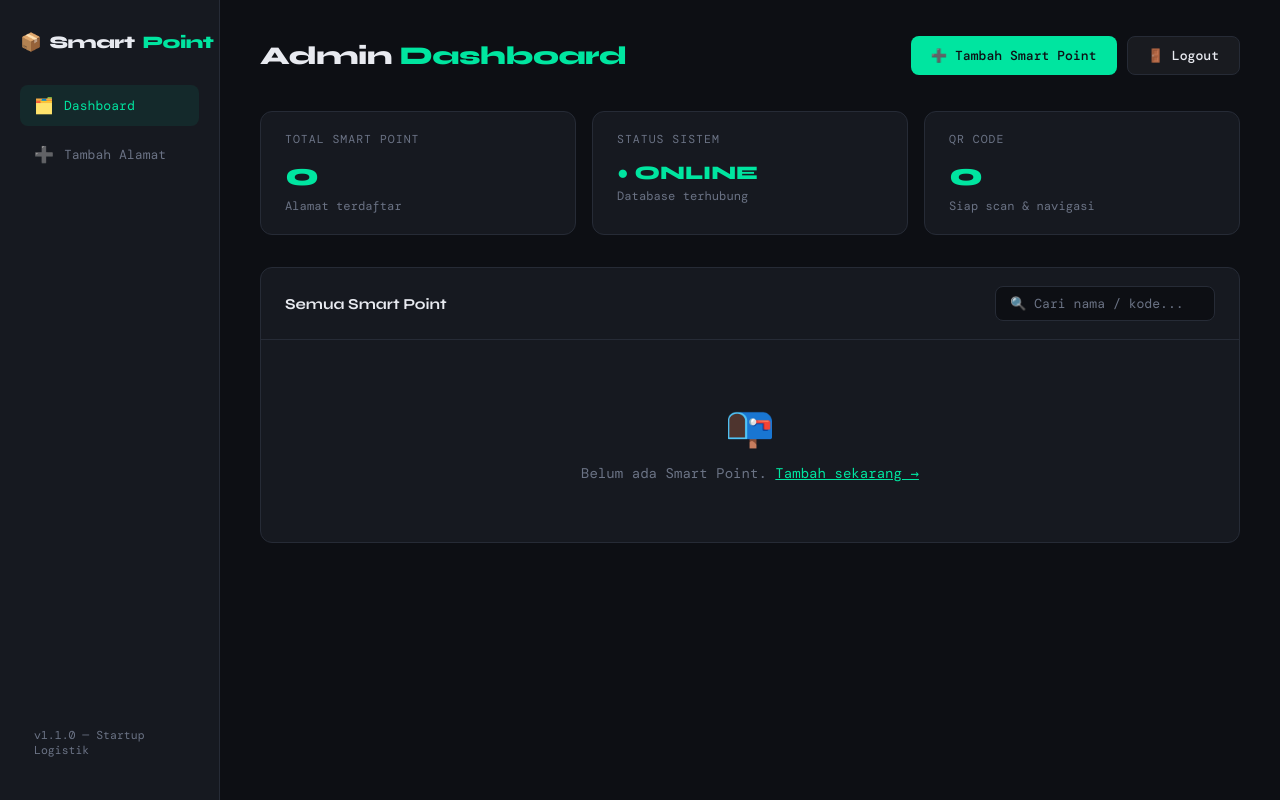
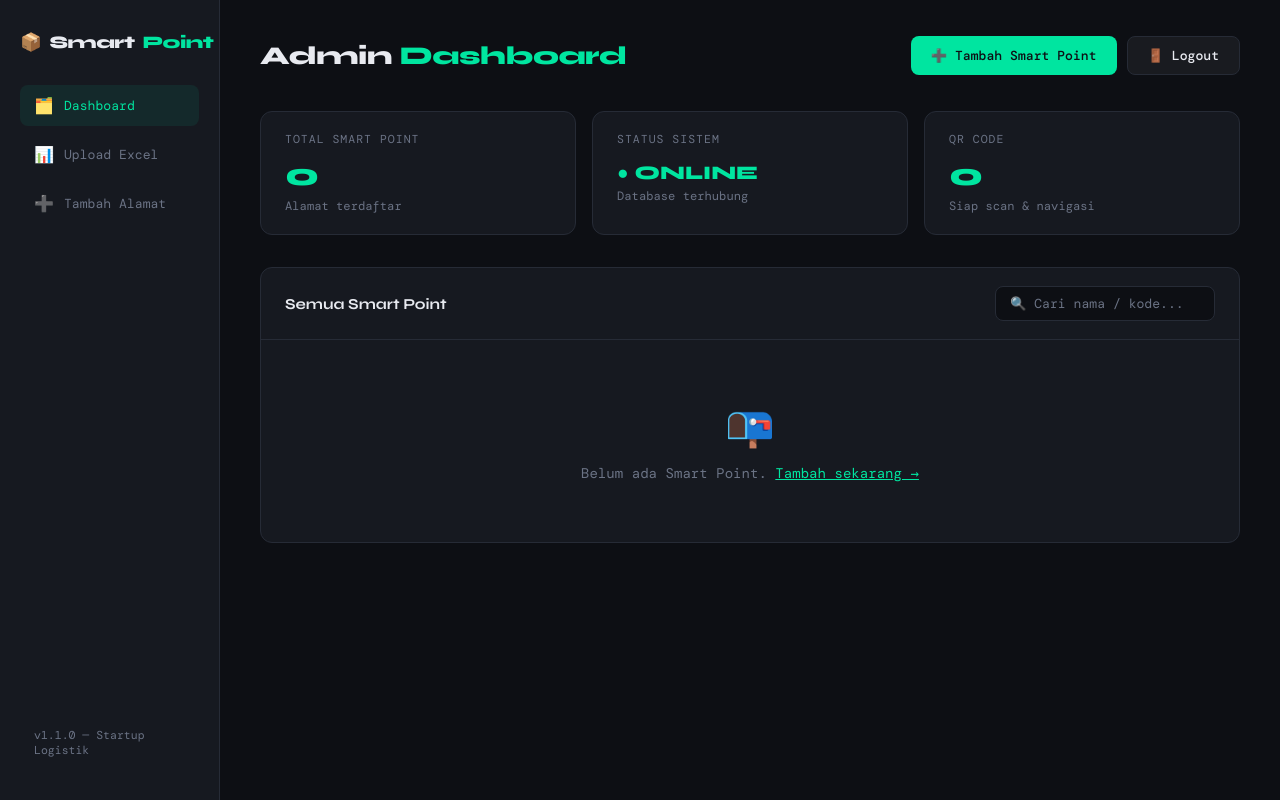
Before and after one commit to nicotainee/smartpoint_logistik, a Flask app: page /admin in a window 1280 px wide. Run offline with Flask 3, Linux system fonts and the light colour scheme; the visitor is signed in with stand-in values (Sample User, id 1); data that the repository does not hold is empty.

Commit message:
Update admin.html

```diff
--- a/templates/admin.html
+++ b/templates/admin.html
@@ -240,6 +240,9 @@
   <a href="/admin" class="nav-item active">
     <span class="icon">🗂️</span> Dashboard
   </a>
+  <a href="/admin/upload-excel" class="nav-item">
+    <span class="icon">📊</span> Upload Excel
+  </a>
   <a href="/admin/tambah" class="nav-item">
     <span class="icon">➕</span> Tambah Alamat
   </a>
```
